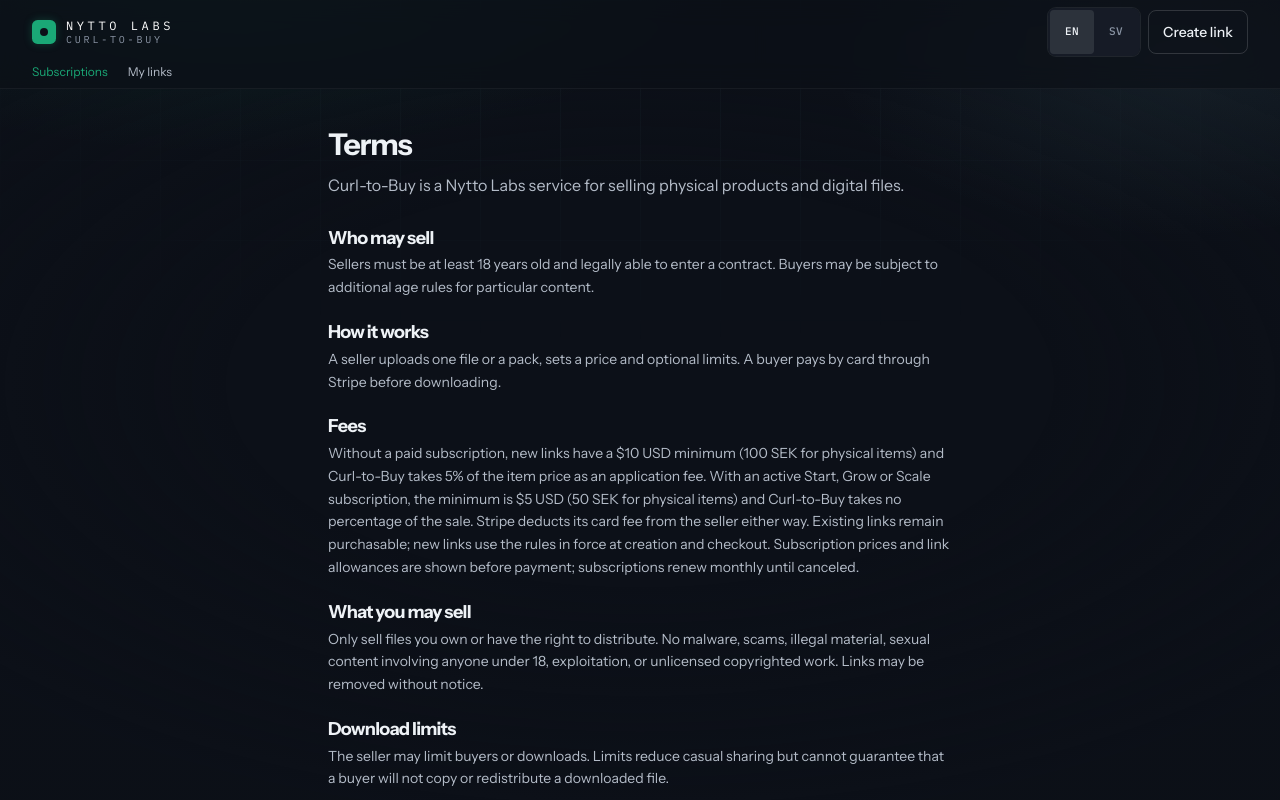
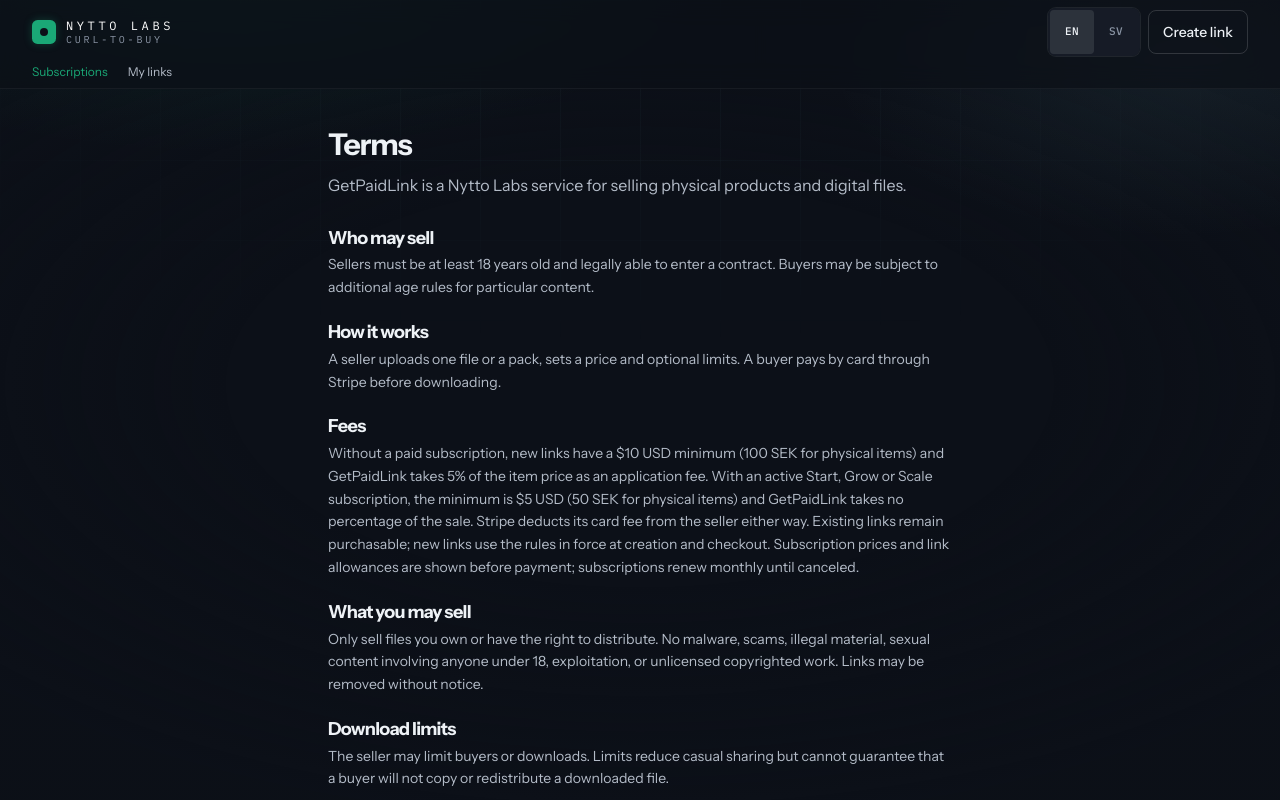
Before and after one commit to jonjys/curl-to-buy, a Next.js app: page /terms in a window 1280 px wide. Shown: the top 800 px of the page. Built offline with nearby package versions, Linux system fonts and the light colour scheme; no server answers.

Commit message:
Rebrand Curl-to-Buy copy to GetPaidLink (components/legal-view.jsx)

```diff
--- a/components/legal-view.jsx
+++ b/components/legal-view.jsx
@@ -6,20 +6,20 @@ import { SUPPORT } from '../lib/site'
 const PRIVACY_EMAIL = 'privacy@nyttolabs.com'
 const DOCS = {
   terms: {
-    en: { title: 'Terms', lead: 'Curl-to-Buy is a Nytto Labs service for selling physical products and digital files.', sections: [
+    en: { title: 'Terms', lead: 'GetPaidLink is a Nytto Labs service for selling physical products and digital files.', sections: [
       ['Who may sell', 'Sellers must be at least 18 years old and legally able to enter a contract. Buyers may be subject to additional age rules for particular content.'],
       ['How it works', 'A seller uploads one file or a pack, sets a price and optional limits. A buyer pays by card through Stripe before downloading.'],
-      ['Fees', 'Without a paid subscription, new links have a $10 USD minimum (100 SEK for physical items) and Curl-to-Buy takes 5% of the item price as an application fee. With an active Start, Grow or Scale subscription, the minimum is $5 USD (50 SEK for physical items) and Curl-to-Buy takes no percentage of the sale. Stripe deducts its card fee from the seller either way. Existing links remain purchasable; new links use the rules in force at creation and checkout. Subscription prices and link allowances are shown before payment; subscriptions renew monthly until canceled.'],
+      ['Fees', 'Without a paid subscription, new links have a $10 USD minimum (100 SEK for physical items) and GetPaidLink takes 5% of the item price as an application fee. With an active Start, Grow or Scale subscription, the minimum is $5 USD (50 SEK for physical items) and GetPaidLink takes no percentage of the sale. Stripe deducts its card fee from the seller either way. Existing links remain purchasable; new links use the rules in force at creation and checkout. Subscription prices and link allowances are shown before payment; subscriptions renew monthly until canceled.'],
       ['What you may sell', 'Only sell files you own or have the right to distribute. No malware, scams, illegal material, sexual content involving anyone under 18, exploitation, or unlicensed copyrighted work. Links may be removed without notice.'],
       ['Download limits', 'The seller may limit buyers or downloads. Limits reduce casual sharing but cannot guarantee that a buyer will not copy or redistribute a downloaded file.'],
       ['Physical products', 'The seller is responsible for product descriptions, required seller information, taxes, delivery and returns. Shipping is included in the displayed price for the selected countries. The buyer enters delivery details in Stripe Checkout and the seller can view them in their orders.'],
       ['Subscriptions', 'A paid subscription is optional. It lowers the minimum price and removes the 5% platform fee, and it includes a monthly allowance of new links. Link allowances renew each billing period. Cancel through subscription management; access continues through the paid period. If payment fails or the subscription ends, new links use the free $10 / 5% terms; existing paid purchases stay available to buyers.'],
       ['Contact', `Questions: ${SUPPORT}.`],
     ] },
-    sv: { title: 'Villkor', lead: 'Curl-to-Buy är en Nytto Labs-tjänst för försäljning av fysiska produkter och digitala filer.', sections: [
+    sv: { title: 'Villkor', lead: 'GetPaidLink är en Nytto Labs-tjänst för försäljning av fysiska produkter och digitala filer.', sections: [
       ['Vem får sälja', 'Säljare måste vara minst 18 år och få ingå avtal. För vissa typer av innehåll kan ytterligare ålderskrav gälla för köpare.'],
       ['Så fungerar det', 'Säljaren laddar upp en fil eller ett paket, sätter pris och valfria gränser. Köparen betalar med kort via Stripe före nedladdning.'],
-      ['Avgifter', 'Utan betalt abonnemang är minsta priset $10 (100 kr för fysiska varor) och Curl-to-Buy tar 5% av varans pris som plattformsavgift. Med aktivt Start-, Grow- eller Scale-abonnemang är minsta priset $5 (50 kr för fysiska varor) och Curl-to-Buy tar ingen procent på försäljningen. Stripe drar sin kortavgift från säljaren i båda fallen. Befintliga länkar går fortfarande att köpa; nya länkar följer reglerna vid skapande och kassa. Pris och länkgräns visas före betalning. Abonnemang förnyas varje månad tills det sägs upp.'],
+      ['Avgifter', 'Utan betalt abonnemang är minsta priset $10 (100 kr för fysiska varor) och GetPaidLink tar 5% av varans pris som plattformsavgift. Med aktivt Start-, Grow- eller Scale-abonnemang är minsta priset $5 (50 kr för fysiska varor) och GetPaidLink tar ingen procent på försäljningen. Stripe drar sin kortavgift från säljaren i båda fallen. Befintliga länkar går fortfarande att köpa; nya länkar följer reglerna vid skapande och kassa. Pris och länkgräns visas före betalning. Abonnemang förnyas varje månad tills det sägs upp.'],
       ['Vad du får sälja', 'Sälj bara filer du äger eller får sprida. Ingen skadlig kod, bedrägeri, olagligt material, sexuellt innehåll med någon under 18, exploatering eller olovligt upphovsrättsskyddat material. Länkar kan tas bort utan förvarning.'],
       ['Nedladdningsgränser', 'Säljaren kan begränsa köpare och nedladdningar. Gränser minskar enkel delning men kan inte hindra en köpare från att kopiera en redan nedladdad fil.'],
       ['Fysiska produkter', 'Säljaren ansvarar för varubeskrivning, obligatorisk säljarinformation, skatter, leverans och returer. Frakt till valda länder ingår i det visade priset. Köparen anger leveransuppgifter hos Stripe och säljaren kan se dem bland sina beställningar.'],
@@ -32,8 +32,8 @@ const DOCS = {
     sv: { title: 'Återbetalning', lead: 'Digitala filer levereras direkt efter betalning.', sections: [['Dina rättigheter', 'Lagstadgad ångerrätt, returrätt och rätt till återbetalning gäller. För fysiska produkter kontaktar du säljaren via produktsidan. För abonnemangsbetalning eller leveransproblem kontaktar du support.'], ['Problem', `Om en betald fil saknas, är trasig eller tydligt felbeskriven, kontakta ${SUPPORT}.`], ['Betalning', 'Godkända återbetalningar går tillbaka till det ursprungliga kortet via Stripe.']] },
   },
   privacy: {
-    en: { title: 'Privacy', lead: 'What Curl-to-Buy stores and who processes it.', sections: [['What we store', 'Product and file details, prices, link limits, seller contact and payment account references, subscriptions and purchase references. Stripe holds buyer contact and shipping details; the service retrieves them for the authenticated seller to fulfill the order. We do not store card numbers.'], ['Processors', 'Stripe handles payments. Vercel hosts the service and stores files.'], ['Contact', `Privacy questions: ${PRIVACY_EMAIL}.`]] },
-    sv: { title: 'Integritet', lead: 'Vad Curl-to-Buy lagrar och vem som behandlar det.', sections: [['Vad vi lagrar', 'Produkt- och filuppgifter, pris, länkgränser, säljarens kontakt- och betalningsreferenser, abonnemang och köpreferenser. Köparens kontakt- och leveransuppgifter finns hos Stripe och hämtas för den inloggade säljaren för leverans. Vi lagrar inga kortnummer.'], ['Underbiträden', 'Stripe hanterar betalningar. Vercel driver tjänsten och lagrar filer.'], ['Kontakt', `Integritetsfrågor: ${PRIVACY_EMAIL}.`]] },
+    en: { title: 'Privacy', lead: 'What GetPaidLink stores and who processes it.', sections: [['What we store', 'Product and file details, prices, link limits, seller contact and payment account references, subscriptions and purchase references. Stripe holds buyer contact and shipping details; the service retrieves them for the authenticated seller to fulfill the order. We do not store card numbers.'], ['Processors', 'Stripe handles payments. Vercel hosts the service and stores files.'], ['Contact', `Privacy questions: ${PRIVACY_EMAIL}.`]] },
+    sv: { title: 'Integritet', lead: 'Vad GetPaidLink lagrar och vem som behandlar det.', sections: [['Vad vi lagrar', 'Produkt- och filuppgifter, pris, länkgränser, säljarens kontakt- och betalningsreferenser, abonnemang och köpreferenser. Köparens kontakt- och leveransuppgifter finns hos Stripe och hämtas för den inloggade säljaren för leverans. Vi lagrar inga kortnummer.'], ['Underbiträden', 'Stripe hanterar betalningar. Vercel driver tjänsten och lagrar filer.'], ['Kontakt', `Integritetsfrågor: ${PRIVACY_EMAIL}.`]] },
   },
 }
 
```
